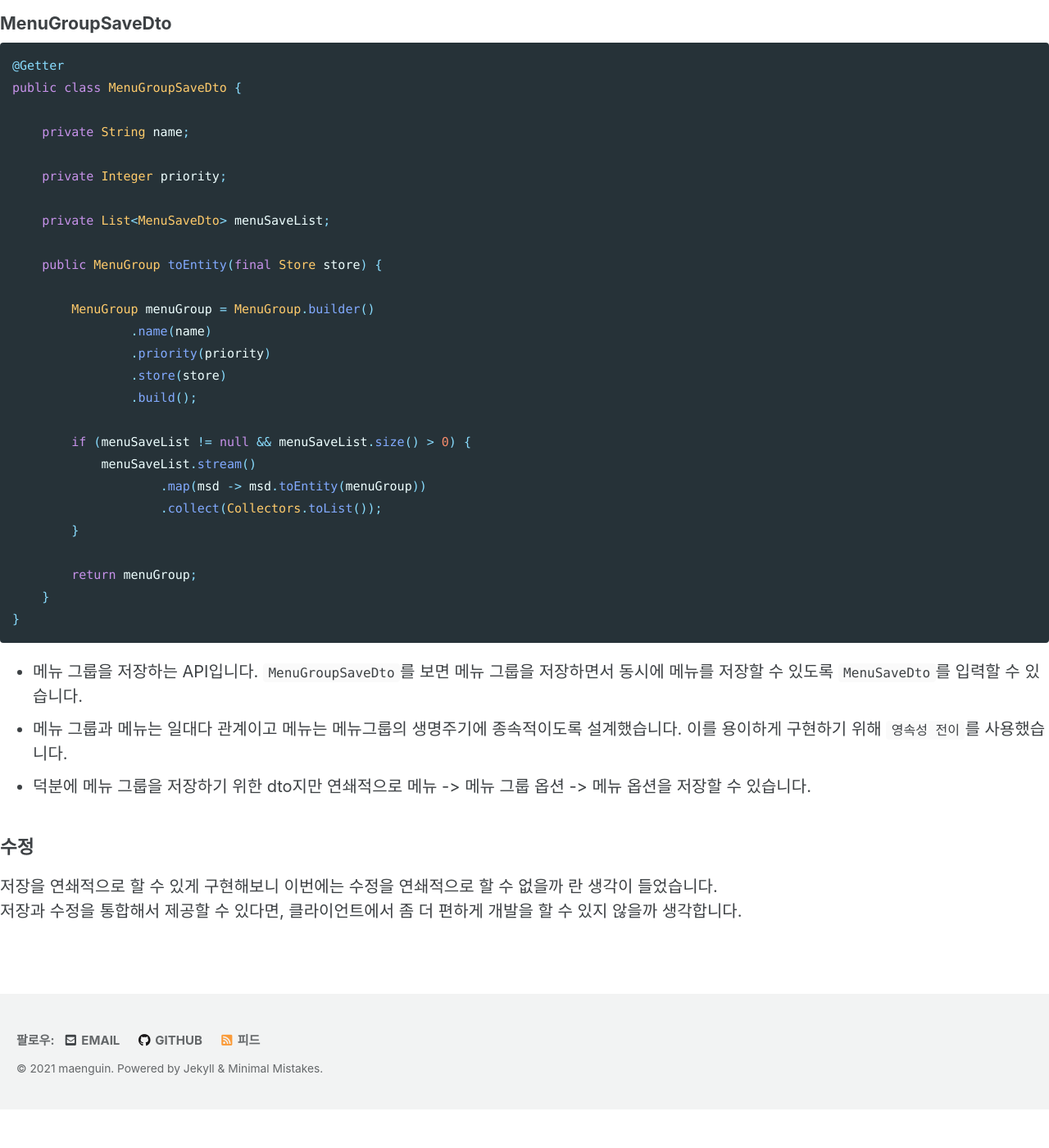
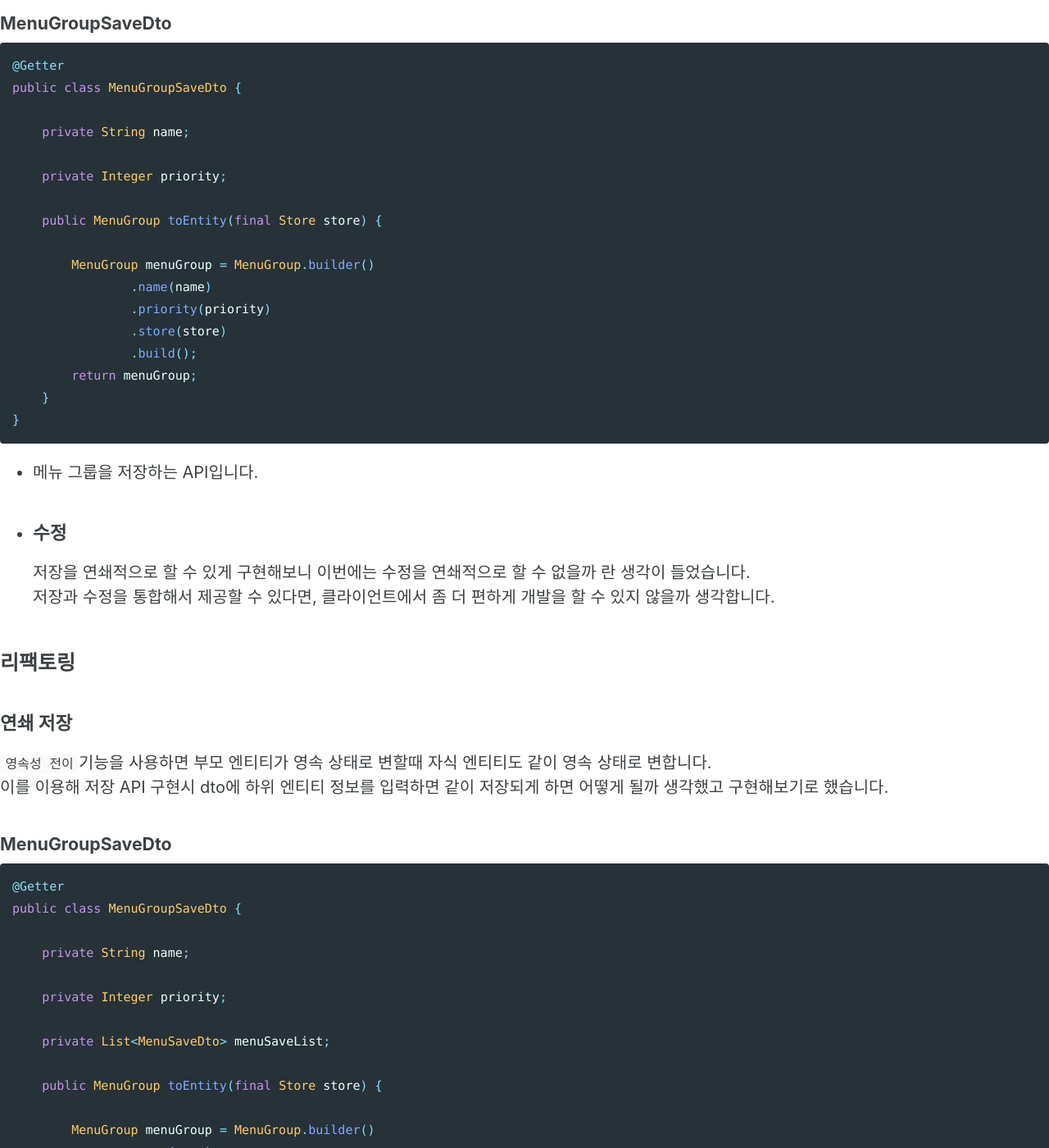
Before and after one commit to maenguin/maenguin.github.io, a Jekyll site: the page built from private/toy/menu.md, in a window 1280 px wide and 1400 px high, scrolled down 3491 px. Shown: the whole window at 82% size. Built offline with Jekyll 4.4.1, drawn with Linux system fonts in a browser that asks for light colours; cached includes are drawn as plain includes; our own code applies the rules of GitHub Pages for plain Markdown files; before the commit the page ends 4844 px from its top, so only the background shows below that; some of the changed text lies outside the part shown.

Commit message:
Update menu.md

````diff
--- a/private/toy/menu.md
+++ b/private/toy/menu.md
@@ -29,7 +29,7 @@
 
 추가로 세부사항을 더 분석하겠습니다.
 * 메뉴 기본 옵션 그룹을 제외한 항목들에는 우선순위가 있어서 주요 메뉴가 먼저 표시됩니다.
-* 메뉴, 메뉴 기본 옵션, 메뉴 옵션은 품절 여부를 설정 할 수 있습니다.
+* 메뉴, 메뉴 기본 옵션, 메뉴 옵션은 품절 여부가 표시됩니다.
 * 메뉴 옵션 그룹에는 최대 선택 개수가 있어서 선택 개수를 제한할 수 있습니다.
 * 메뉴 옵션 그룹을 하나만 선택할 수 있으면 라디오 버튼으로 메뉴 옵션이 구성됩니다.
 
@@ -98,6 +98,37 @@ public class MenuGroupSaveDto {
 
     private Integer priority;
 
+    public MenuGroup toEntity(final Store store) {
+
+        MenuGroup menuGroup = MenuGroup.builder()
+                .name(name)
+                .priority(priority)
+                .store(store)
+                .build();
+        return menuGroup;
+    }
+}
+```
+* 메뉴 그룹을 저장하는 API입니다.
+*
+### 수정
+저장을 연쇄적으로 할 수 있게 구현해보니 이번에는 수정을 연쇄적으로 할 수 없을까 란 생각이 들었습니다.
+저장과 수정을 통합해서 제공할 수 있다면, 클라이언트에서 좀 더 편하게 개발을 할 수 있지 않을까 생각합니다.
+
+## 리팩토링
+
+### 연쇄 저장
+`영속성 전이`기능을 사용하면 부모 엔티티가 영속 상태로 변할때 자식 엔티티도 같이 영속 상태로 변합니다.
+이를 이용해 저장 API 구현시 dto에 하위 엔티티 정보를 입력하면 같이 저장되게 하면 어떻게 될까 생각했고 구현해보기로 했습니다.
+#### MenuGroupSaveDto
+```java
+@Getter
+public class MenuGroupSaveDto {
+
+    private String name;
+
+    private Integer priority;
+
     private List<MenuSaveDto> menuSaveList;
 
     public MenuGroup toEntity(final Store store) {
@@ -109,19 +140,13 @@ public class MenuGroupSaveDto {
                 .build();
 
         if (menuSaveList != null && menuSaveList.size() > 0) {
-            menuSaveList.stream()
-                    .map(msd -> msd.toEntity(menuGroup))
-                    .collect(Collectors.toList());
+            menuSaveList.stream().forEach(msd -> msd.toEntity(menuGroup));
         }
 
         return menuGroup;
     }
 }
 ```
-* 메뉴 그룹을 저장하는 API입니다. `MenuGroupSaveDto`를 보면 메뉴 그룹을 저장하면서 동시에 메뉴를 저장할 수 있도록 `MenuSaveDto`를 입력할 수 있습니다.
-* 메뉴 그룹과 메뉴는 일대다 관계이고 메뉴는 메뉴그룹의 생명주기에 종속적이도록 설계했습니다. 이를 용이하게 구현하기 위해 `영속성 전이`를 사용했습니다.
-* 덕분에 메뉴 그룹을 저장하기 위한 dto지만 연쇄적으로 메뉴 -> 메뉴 그룹 옵션 -> 메뉴 옵션을 저장할 수 있습니다.
-
-### 수정
-저장을 연쇄적으로 할 수 있게 구현해보니 이번에는 수정을 연쇄적으로 할 수 없을까 란 생각이 들었습니다.
-저장과 수정을 통합해서 제공할 수 있다면, 클라이언트에서 좀 더 편하게 개발을 할 수 있지 않을까 생각합니다.
+* MenuGroupSaveDto에 MenuSaveDto List가 추가되었고 MenuGroupSaveDto에서 toEntity 호출시 MenuSaveDto의 toEntity를 호출하게 됩니다.
+* MenuSaveDto의 toEntity에는 MenuGroup에 Menu를 추가하는 로직이 담겨져 있기 때문에 결과적으로 MenuGroup이 영속 상태로 변할때 추가한 Menu도 영속 상태로 변하게 됩니다.
+* 같은 방법으로 Menu와 MenuOptionGroup 그리고 MenuOption에도 적용해서 메뉴 그룹을 저장할때 메뉴 옵션까지 저장되게끔 바뀌었습니다.
````
